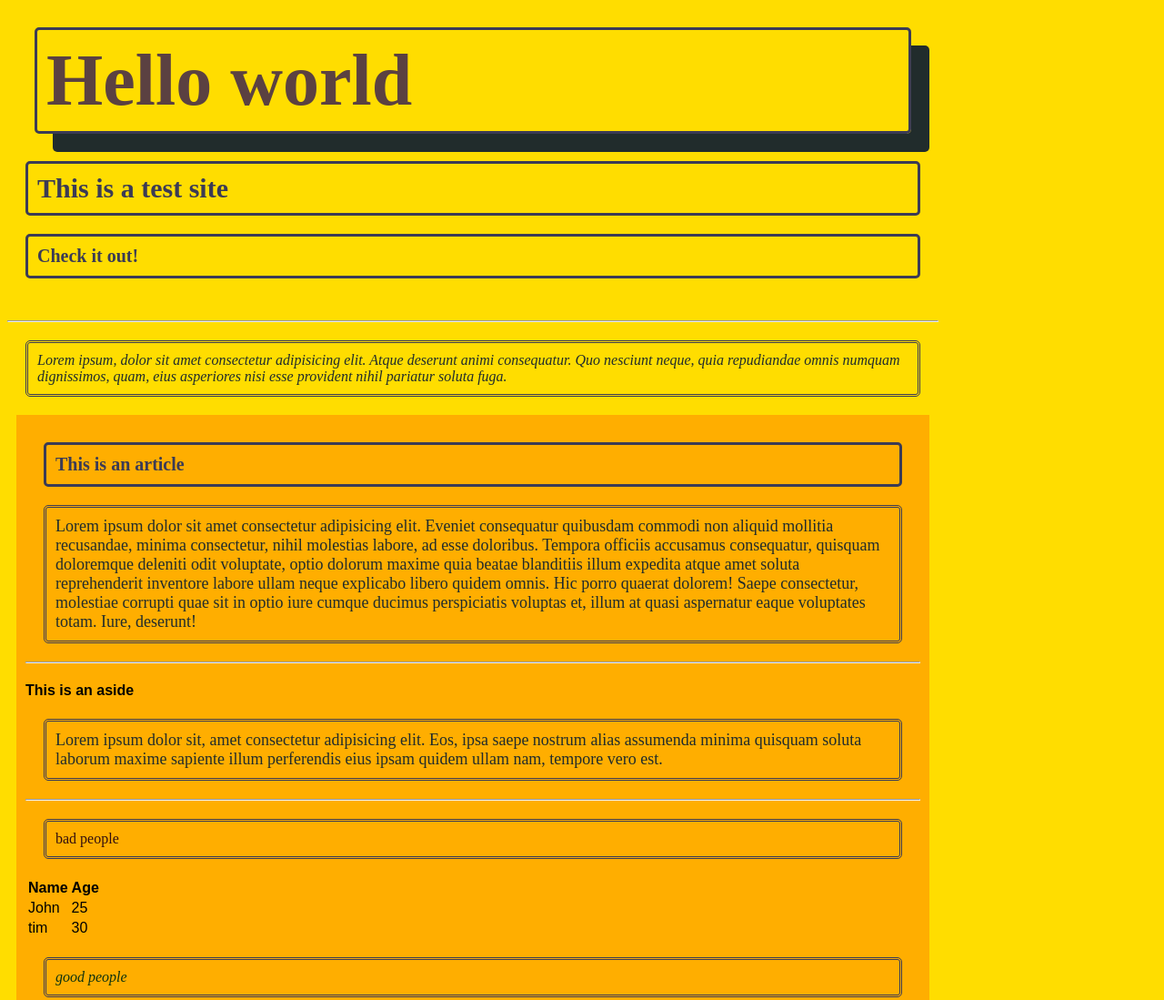
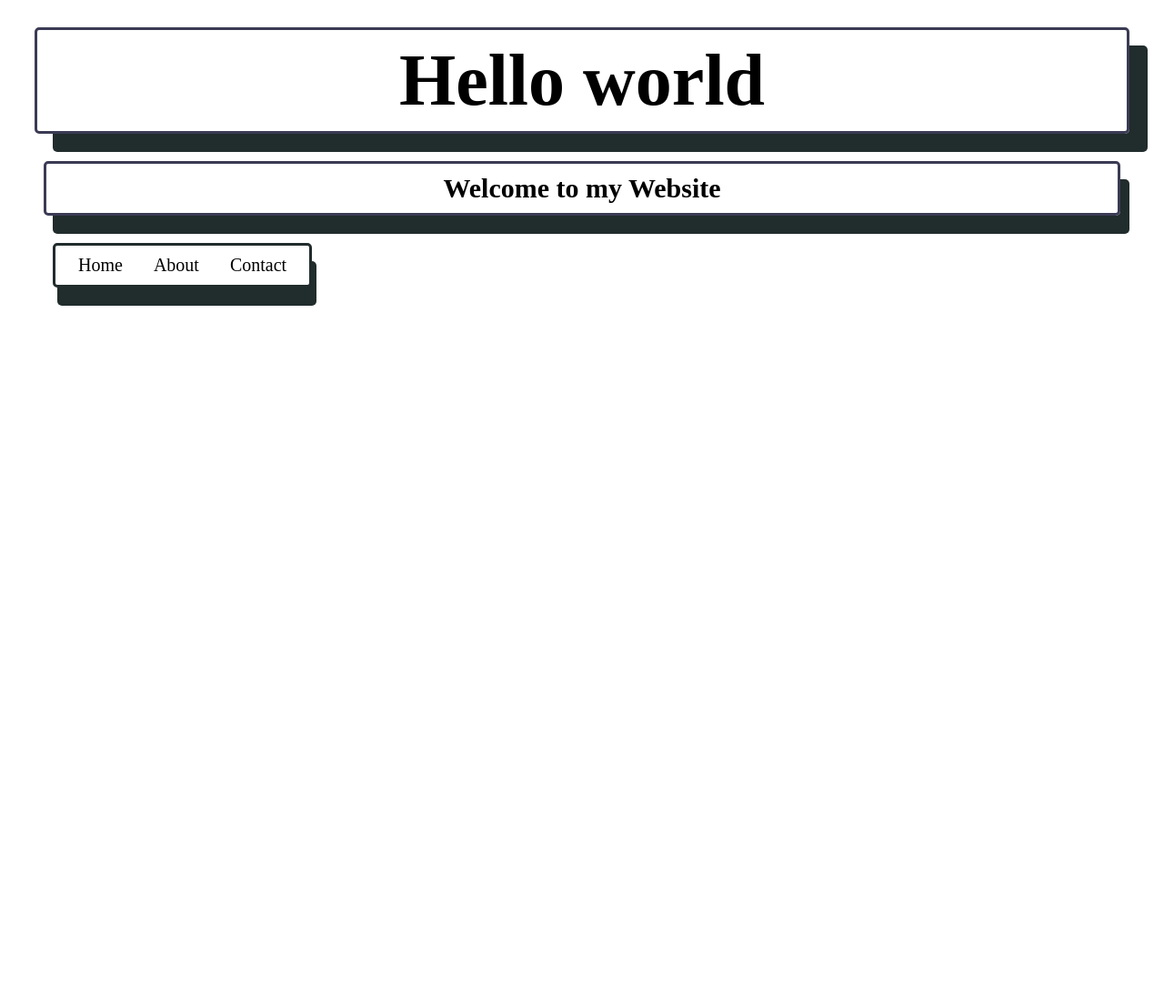
Before and after one commit to vaughnws/vaughnws.github.io, a plain HTML site: page index.html in a window 1280 px wide. Shown: the top 1099 px of the page at 91% size. After the commit the page ends 800 px from the top, so only its background shows below. Drawn offline with Linux system fonts and the light colour scheme; a web font is replaced by a local one.

Commit message:
Changed Style
Added hover elements, as well as fixed ugly design to give a fresh start.

```diff
--- a/Style.css
+++ b/Style.css
@@ -6,7 +6,7 @@
   }
 
 h1 {
-    color: #5b4141;
+    color: #000000;
     font-size: 80px;
     margin: 30px;
     padding: 10px;
@@ -14,116 +14,71 @@ h1 {
     border-radius: 5px;
     box-shadow: #212c2c 20px 20px;
     font-family: "Jersey 15", serif;
+
+    text-align: center;
 }
 h2 {
-    color: #3b3b55;
+    color: #000000;
+    text-align: center;
     font-size: 30px;
-    margin: 20px;
+    margin: 30px 40px 0px;
     padding: 10px;
     border: solid #3b3b55;
     border-radius: 5px;
+    box-shadow: #212c2c 10px 20px;
+    font-family: "Jersey 15", serif;
     font-family: "Jersey 15", serif;
 }
-h3 {
-    color: #3b3b55;
-    font-size: 20px;
-    margin: 20px;
+nav {
+    background-color: #ffffff;
     padding: 10px;
-    border: solid #3b3b55;
-    border-radius: 5px;
-    font-family: "Jersey 15", serif;
-}
-p {
-    color: #212c2c;
-    font-size: 18px;
-    margin: 20px;
-    padding: 10px;
-    border: double #3b3b55;
+    margin: 30px 50px;
+    border: solid  #212c2c;
+    box-shadow: #212c2c 5px 20px;
     border-radius: 5px;
     font-family: "Jersey 15", serif;
 
-}
-body {
-    background-color: #ffdd00;
-    width: 80%;
-    font-family: sans-serif;
-}
-div {
-    background-color: #ffae00;
-    padding: 10px;
-    margin: 10px;
-}
-form {
-    background-color: #ff5e00;
-    padding: 10px;
-    margin: 10px;
-    font-style: italic;
-}
+    text-align: center;
+    float: left;
 
-button {
-    background-color: #3b3b55;
-    color: white;
-    padding: 10px 20px;
-    text-align: center;
-    text-decoration: none;
-    display: inline-block;
-    font-size: 26px;
-    margin: 4px 2px;
-    cursor: pointer;
-}
-li {
-    color: #212c2c;
-    font-size: 16px;
-    margin: 10px;
-    padding: 10px;
-    border: dotted #3b3b55;
-    border-radius: 5px;
-}
-ul {
-    color: #212c2c;
-    font-size: 16px;
-    margin: 10px;
-    padding: 10px;
-    border: dotted #3b3b55;
-    border-radius: 5px;
-}
-
-.introParagraph {
-    color: #212c2c;
-    font-size: 16px;
-    font-style: italic;
-    font-family: "Jersey 15", serif;
-}
-
-.badpeople {
-    color: #330f0f;
-    font-size: 16px;
-    font-style: bold underline;
-}
-
-.goodpeople {
-    color: #0f330f;
-    font-size: 16px;
-    font-style: italic ;
-}
-::backdrop {
-    background-color: #fff200;
-    width: 80%;
-    font-family: sans-serif;
-}
-a:link{
-    color: #0f330f;
 
 }
 
-a:visited{
-    color: #330f0f;
+a{
+    color: #000000;
+    text-decoration: none;
+    font-family: "Jersey 15", serif;
+    font-size: 20px;
+    margin: 15px;
 
 }
 
-a:hover {
-    color: rgb(255, 255, 255);
-    font-size: large;
-    font-family: "Jersey 15", serif;
+.navbar {
+    background-color: #ffffff;
+}
+
+
+.navbar:hover{
+
+    transition: background-color 0.3s ease;
+    background-color: #ffc5c5;
+}
+
+.navlinks {
 
 }
+
+.navlinks:hover{
+
+    transition: color 0.2s ease;
+    color: #ffffff;
+}
+
+
+.hoverclass:hover{
+    transition: color 0.5s ease;
+    transition: background-color 0.5s ease;
+    transition: h1:font-size 0.5s ease;
+    color: #ffffff;
+    background-color: #ffc5c5;
+}
--- a/index.html
+++ b/index.html
@@ -11,112 +11,18 @@
 
 </head>
 <body>
+<header>
+<h1 class="hoverclass"> Hello world</h1> <!-- The main heading of the page, use only one <h1> per page for accessibility and SEO. -->
+<h2 class="hoverclass"> Welcome to my Website</h2> <!-- Secondary heading. -->
+</header>
 
-<h1> Hello world</h1> <!-- The main heading of the page, use only one <h1> per page for accessibility and SEO. -->
-<h2> This is a test site</h2> <!-- Secondary heading. -->
-<header>
-    <h3> Check it out!</h3> <!-- Header section, usually contains navigation or introductory content. -->
-<br> <!-- Adds a line break. Avoid excessive use as it can lead to non-semantic HTML. -->
-<hr> <!-- Inserts a horizontal line to separate content. -->
-<p class="introParagraph"> Lorem ipsum, dolor sit amet consectetur adipisicing elit.
-    Atque deserunt animi consequatur.
-     Quo nesciunt neque, quia repudiandae omnis numquam dignissimos,
-     quam, eius asperiores nisi esse provident nihil pariatur soluta fuga.</p> <!-- A block of text. Use <p> for textual content. -->
+<nav class="navbar">
+<a class="navlinks" href="www.google.com">Home</a>
+<a class="navlinks" href="www.google.com">About</a>
+<a class="navlinks" href="www.google.com">Contact</a>
+</nav>
 
-<div>
-<article>
-    <h3> This is an article</h3> <!-- Use <article> for independent, reusable pieces of content like blog posts. -->
-    <p> Lorem ipsum dolor sit amet consectetur adipisicing elit.
-        Eveniet consequatur quibusdam commodi non aliquid mollitia
-        recusandae, minima consectetur, nihil molestias labore, ad
-        esse doloribus. Tempora officiis accusamus consequatur,
-        quisquam doloremque deleniti odit voluptate, optio dolorum
-        maxime quia beatae blanditiis illum expedita atque amet
-        soluta reprehenderit inventore labore ullam neque explicabo
-        libero quidem omnis. Hic porro quaerat dolorem! Saepe consectetur,
-        molestiae corrupti quae sit in optio iure cumque ducimus perspiciatis
-        voluptas et, illum at
-        quasi aspernatur eaque voluptates totam. Iure, deserunt!</p>
-</article>
+<br>
 
-<hr>
-<aside>
-    <h4> This is an aside</h4> <!-- <aside> is used for content tangentially related to the main content, like sidebars. -->
-    <p> Lorem ipsum dolor sit, amet consectetur adipisicing elit.
-        Eos, ipsa saepe nostrum alias assumenda minima
-        quisquam soluta laborum maxime sapiente illum
-        perferendis eius ipsam quidem ullam nam, tempore vero est.</p>
-</aside>
-<hr>
-<p class="badpeople"> bad people</p>
-<table>
-    <tr>
-        <th> Name</th> <!-- Table header for the column "Name". -->
-        <th> Age</th> <!-- Table header for the column "Age". -->
-    </tr>
-
-    <tr>
-        <td> John</td> <!-- Table data cell for "John". -->
-        <td> 25</td> <!-- Table data cell for "25". -->
-    </tr>
-
-    <tr>
-        <td> tim </td>
-        <td> 30</td>
-    </tr>
-</table>
-<p class="goodpeople"> good people</p>
-<table>
-    <tr>
-        <th> Name</th> <!-- Table header for the column "Name". -->
-        <th> Age</th> <!-- Table header for the column "Age". -->
-    </tr>
-
-    <tr>
-        <td> demarcus</td> <!-- Table data cell for "John". -->
-        <td> 25</td> <!-- Table data cell for "25". -->
-    </tr>
-
-    <tr>
-        <td> jaquon</td>
-        <td> 30</td>
-    </tr>
-</table>
-<br>
-<p> Demarcus and Jaquon do these things:</p>
-<ul>
-    <li> get a job</li> <!-- Unordered list item. <ul> creates bullet points. -->
-    <li> grow up</li>
-    <li> make some friends</li>
-</ul>
-<p> John and tim do these things: </p>
-<ol>
-    <li> crash your car</li> <!-- Ordered list item. <ol> creates numbered points. -->
-    <li> do drugs</li>
-    <li> die</li>
-</ol>
-<div>
-<form>
-    <label for="name"> Name:</label> <!-- <label> is associated with the <input> using the "for" attribute. -->
-    <input type="text" id="name" name="name"> <!-- Input field for text. -->
-    <br>
-    <label for="email"> Email:</label>
-    <input type="email" id="email" name="email"> <!-- Input field for email. The "email" type validates email format. -->
-    <br>
-    <label for="message"> Message:</label>
-    <textarea id="message" name="message"></textarea> <!-- Multiline text input. -->
-    <br>
-    <input type="submit" value="Submit"> <!-- Submit button to send form data. -->
-</form>
-
-<ul>
-    <li> <a href="https://www.Linkedin.com">Linkedin </a></li> <!-- Hyperlink to LinkedIn. Use descriptive text for accessibility. -->
-    <li> <a href="https://www.twitter.com">Twitter</a></li>
-    <li> <a href="https://www.google.com">google</a></li>
-</ul>
-
-<p> this is a camera<img src="Unknown.jpeg" alt="Camera image"> </p>
-<footer>
-    <p> This is a footer</p>
 </body>
 </html>
```
Also changed, not shown: 1 other file.
